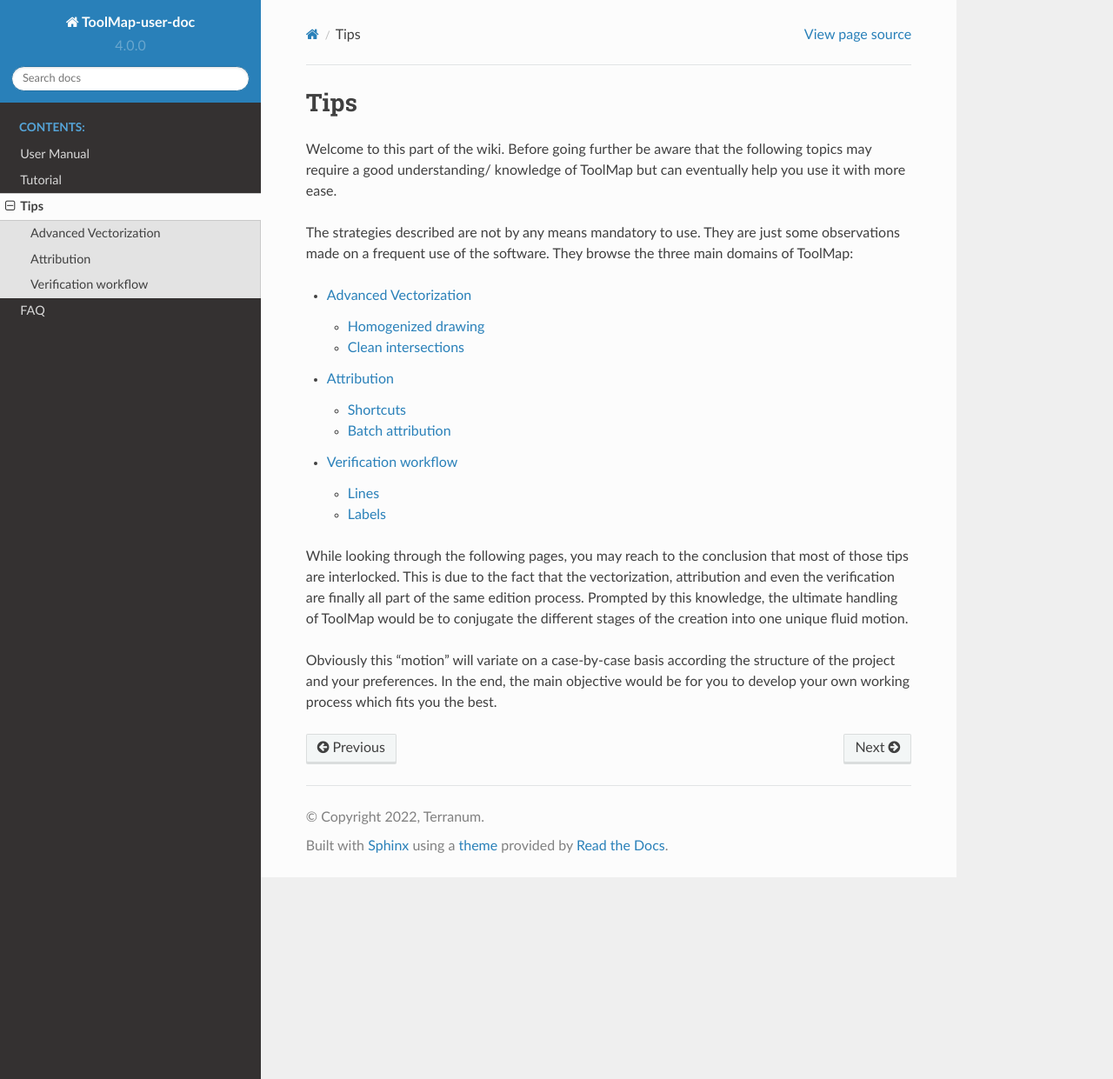
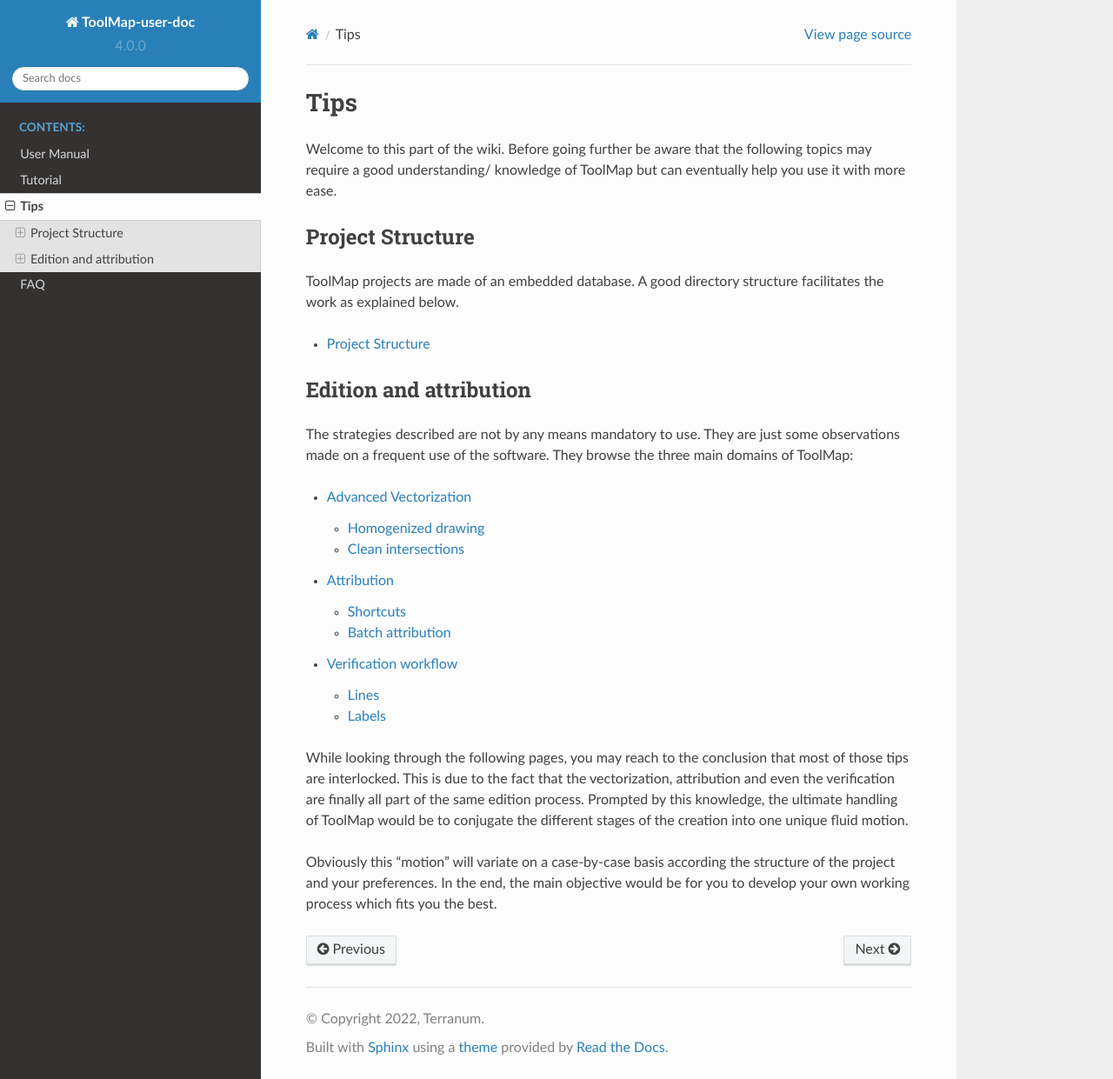
Before and after one commit to terranum-ch/ToolMap-user-doc, a Sphinx documentation site: the page built from doc/tips.rst, in a window 1280 px wide and 1241 px high. Shown: the whole window at 87% size. Built offline with Sphinx 7.4.7 and the Read the Docs theme 2.0.0, drawn with Linux system fonts in a browser that asks for light colours.

Commit message:
Adding tips/projectstructure

```diff
--- a/doc/conf.py
+++ b/doc/conf.py
@@ -64,7 +64,7 @@
 #
 # This is also used if you do content translation via gettext catalogs.
 # Usually you set "language" from the command line for these cases.
-language = None
+language = 'en'
 
 # List of patterns, relative to source directory, that match files and
 # directories to ignore when looking for source files.
@@ -76,8 +76,6 @@
 
 # If true, `todo` and `todoList` produce output, else they produce nothing.
 todo_include_todos = False
-
-language = 'en'
 
 # -- Options for HTML output ----------------------------------------------
 
@@ -93,13 +91,15 @@
 # further.  For a list of options available for each theme, see the
 # documentation.
 #
-# html_theme_options = {}
+# html_theme_options = {
+#     'globaltoc_collapse': True,
+#     'globaltoc_maxdepth': 1,
+# }
 
 # Add any paths that contain custom static files (such as style sheets) here,
 # relative to this directory. They are copied after the builtin static files,
 # so a file named "default.css" will overwrite the builtin "default.css".
 html_static_path = ['_static']
-
 
 # -- Options for HTMLHelp output ------------------------------------------
 
--- a/doc/faq/databaselimitation.rst
+++ b/doc/faq/databaselimitation.rst
@@ -11,3 +11,5 @@
 
 #. ToolMap can open the different projects without restarting
 #. ToolMap must restart to open the different projects
+
+:ref:`database_limitation`
--- a/doc/tips.rst
+++ b/doc/tips.rst
@@ -4,6 +4,21 @@
 =========
 
 Welcome to this part of the wiki. Before going further be aware that the following topics may require a good understanding/ knowledge of ToolMap but can eventually help you use it with more ease.
+
+Project Structure
+-------------------------
+
+ToolMap projects are made of an embedded database. A good directory structure facilitates the work as explained below.
+
+
+.. toctree::
+   :maxdepth: 2
+
+   tips/projectstructure
+
+
+Edition and attribution
+-------------------------
 
 The strategies described are not by any means mandatory to use. They are just some observations made on a frequent use of the software. They  browse the three main domains of ToolMap:
 
```
Also changed, not shown: doc/tips/projectstructure.rst (added, +13 -0 lines), doc/tips/img/folder_structure.svg (added).
